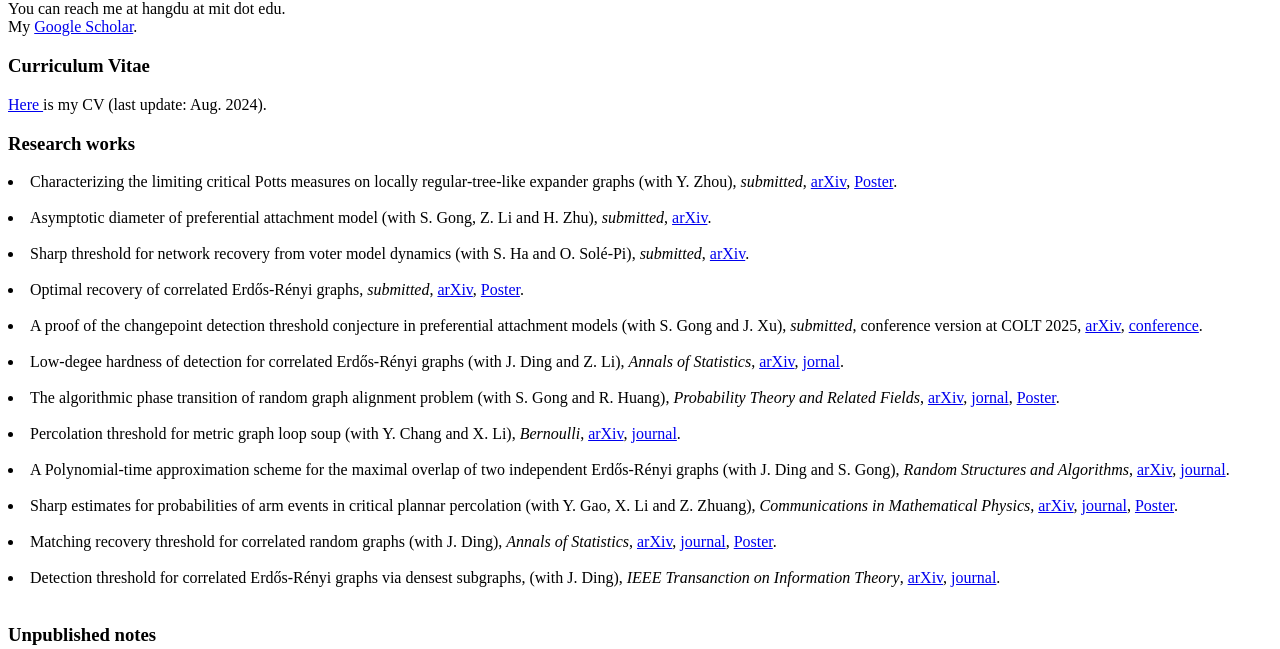
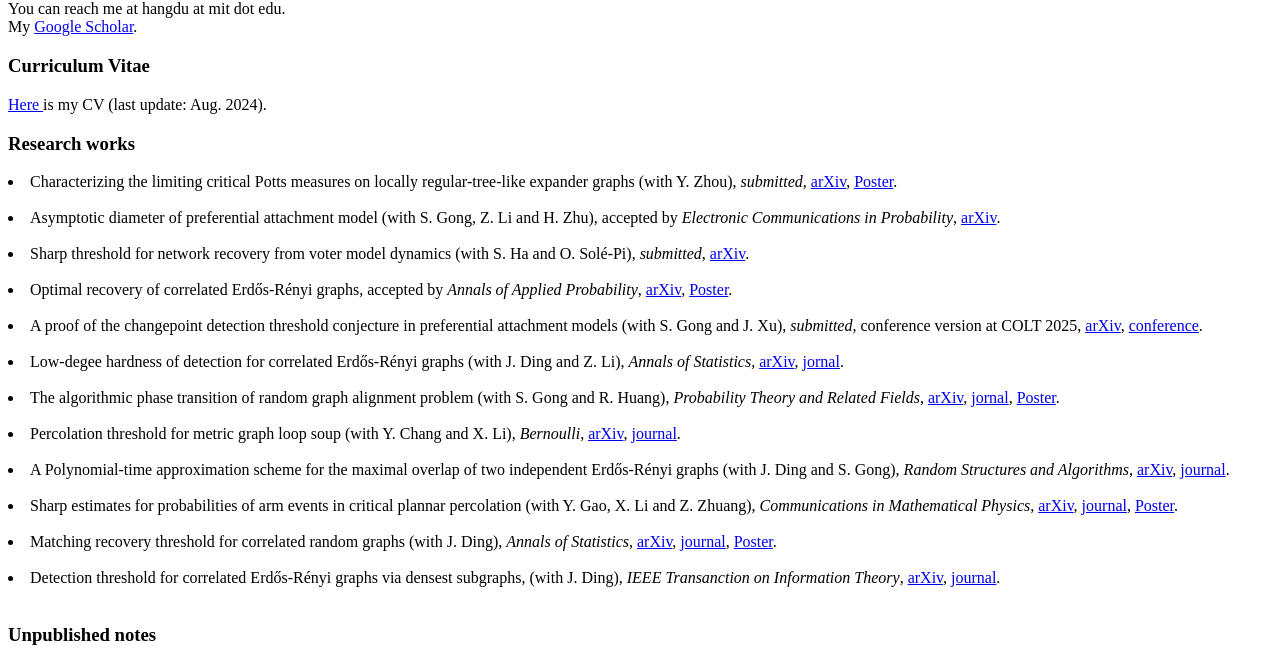
Before and after one commit to HangDu2000/MyHomePage, a plain HTML site: page index.html in a window 1280 px wide. Shown: the part 329-978 px from the top of the page. Drawn offline with Linux system fonts and the light colour scheme.

Commit message:
Update index.html

```diff
--- a/index.html
+++ b/index.html
@@ -28,13 +28,13 @@ My resarch interests are in probability, statistical physics and combinatorial s
  </li><li> Characterizing the limiting critical Potts measures on locally regular-tree-like expander graphs (with Y. Zhou), <i>submitted</i>, <a href="https://arxiv.org/abs/2505.24283">arXiv</a>, <a href="https://HangDu2000.github.io/MyHomePage/Potts_phase_coexistence_poster.pdf">Poster</a>.
   <br><br>
 
- </li><li> Asymptotic diameter of preferential attachment model (with S. Gong, Z. Li and H. Zhu), <i>submitted</i>, <a href="https://arxiv.org/abs/2504.21741">arXiv</a>.
+ </li><li> Asymptotic diameter of preferential attachment model (with S. Gong, Z. Li and H. Zhu), accepted by <i>Electronic Communications in Probability</i>, <a href="https://arxiv.org/abs/2504.21741">arXiv</a>.
   <br><br>
 
  </li><li> Sharp threshold for network recovery from voter model dynamics (with S. Ha and O. Solé-Pi), <i>submitted</i>, <a href="https://arxiv.org/abs/2504.04748">arXiv</a>.
  <br><br>
 
- </li><li>  Optimal recovery of correlated Erdős-Rényi graphs, <i>submitted</i>, <a href="https://arxiv.org/abs/2502.12077">arXiv</a>, <a href="https://HangDu2000.github.io/MyHomePage/optimal_recovery_poster.pdf">Poster</a>.
+ </li><li>  Optimal recovery of correlated Erdős-Rényi graphs, accepted by <i>Annals of Applied Probability</i>, <a href="https://arxiv.org/abs/2502.12077">arXiv</a>, <a href="https://HangDu2000.github.io/MyHomePage/optimal_recovery_poster.pdf">Poster</a>.
   <br><br>
 
  </li><li> A proof of the changepoint detection threshold conjecture in preferential attachment models (with S. Gong and J. Xu), <i>submitted</i>, conference version at COLT 2025, <a href="https://arxiv.org/abs/2502.00514">arXiv</a>, <a href="https://proceedings.mlr.press/v291/du25a.html">conference</a>.
```
